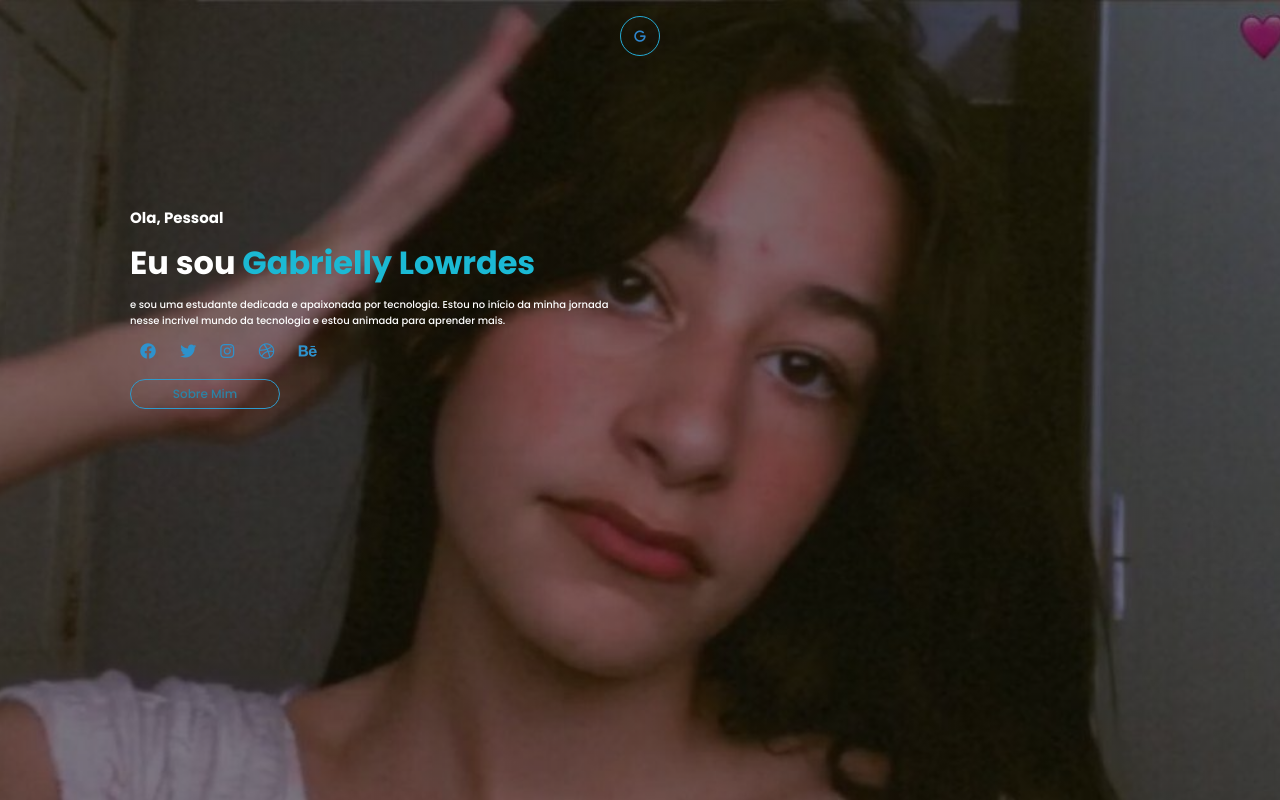
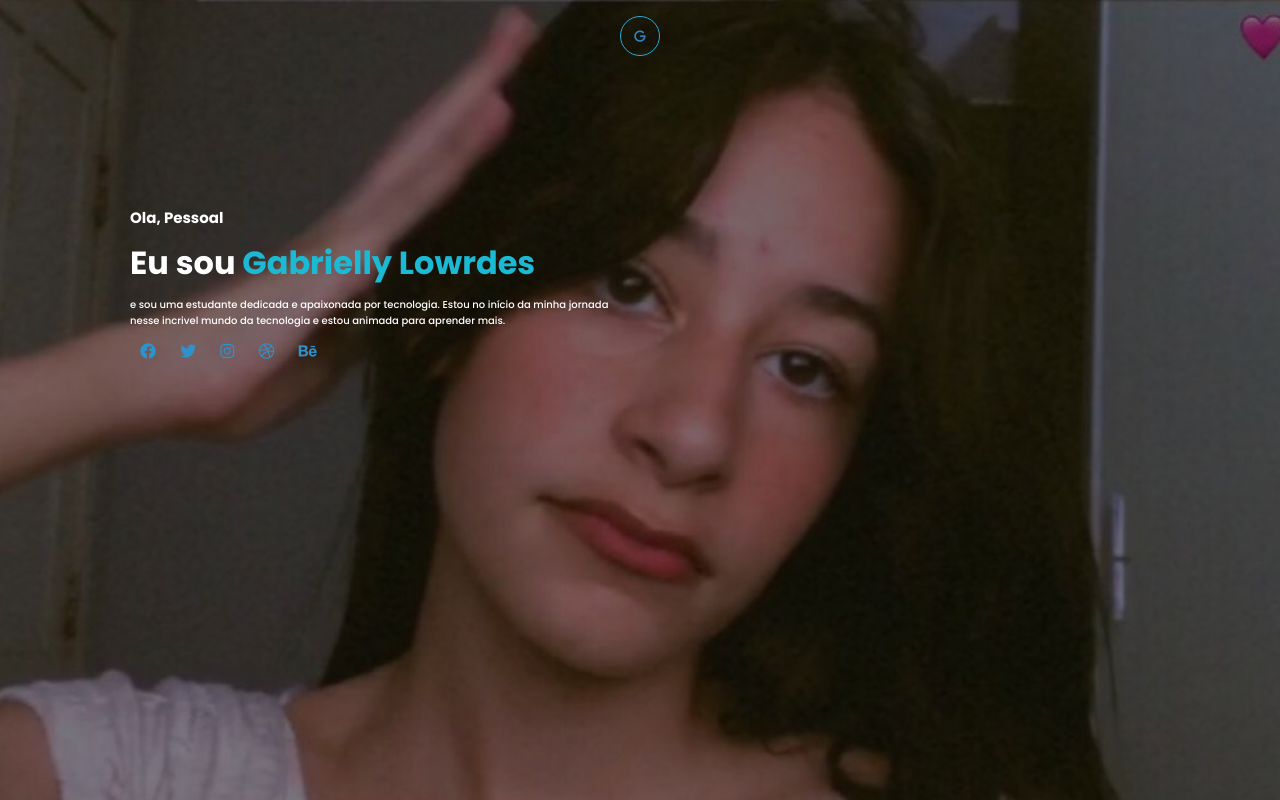
Before and after one commit to gabystella3/sobremim, a plain HTML site: page index.html in a window 1280 px wide. Drawn offline with nearby package versions, Linux system fonts and the light colour scheme.

Commit message:
Add files via upload

```diff
--- a/index.html
+++ b/index.html
@@ -30,7 +30,6 @@
                     <a href="#"><i class="fa-brands fa-dribbble"></i></a>
                     <a href="#"><i class="fa-brands fa-behance"></i></a>
                 </div><!--redes-social-->
-                <button class="btn">Sobre Mim</button>
             </div><!--text-->
         </div><!--container-text-->
     </div><!--background-->
```
